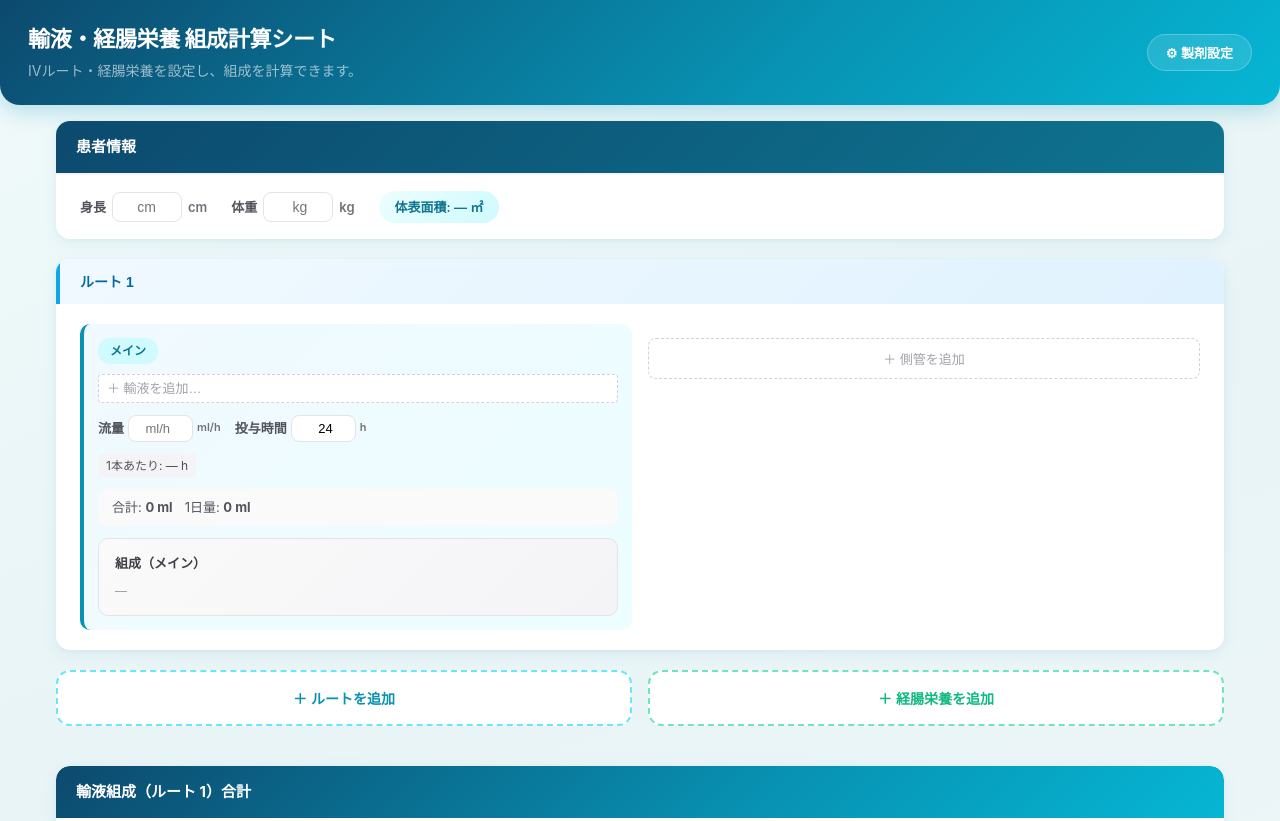
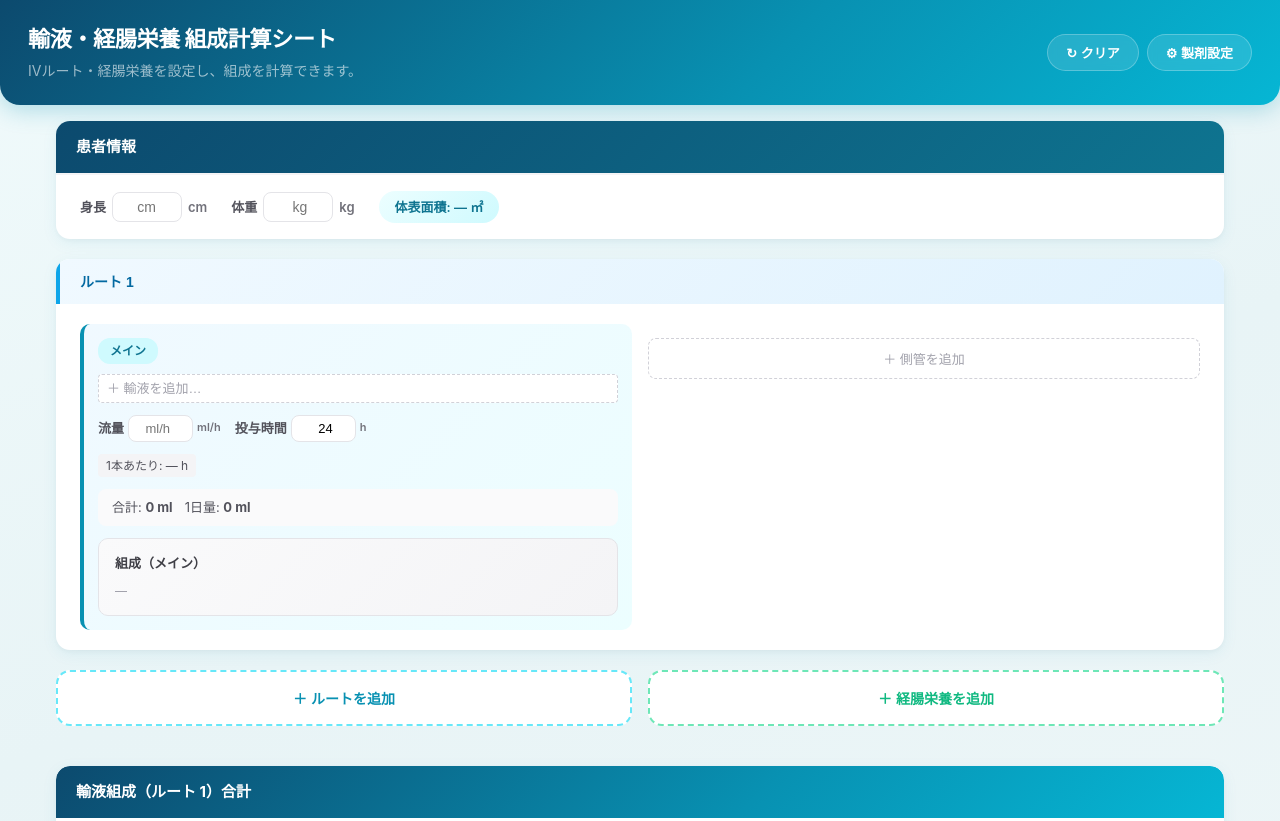
Before and after one commit to daichi439/iv-fluid-calculator, a plain HTML site: page index.html in a window 1280 px wide. Shown: the top 821 px of the page. Drawn offline with Linux system fonts and the light colour scheme.

Commit message:
Add clear all button functionality in index.html; implement clearAll function to reset input fields and routes, enhancing user experience with a confirmation prompt.

```diff
--- a/index.html
+++ b/index.html
@@ -297,7 +297,7 @@ body {
 <body>
 <div class="header">
   <div class="header-left"><h1>輸液・経腸栄養 組成計算シート</h1><p>IVルート・経腸栄養を設定し、組成を計算できます。</p></div>
-  <div class="header-right"><button class="btn-header" onclick="openSettings()">&#9881; 製剤設定</button></div>
+  <div class="header-right"><button class="btn-header" onclick="clearAll()">&#8635; クリア</button><button class="btn-header" onclick="openSettings()">&#9881; 製剤設定</button></div>
 </div>
 <div class="container">
   <div class="patient-card">
@@ -951,6 +951,8 @@ function loadState(){try{var r=localStorage.getItem(STORAGE_PREFIX+'state');if(!
   if(d.lines&&d.lines.length>0){routes=d.lines.map(function(l,i){return{id:'r'+(i+1),name:l.name||'ルート '+(i+1),main:{fluids:l.fluids.filter(function(e){return getFluidById(e.id)}),rate:l.rate||0,hours:l.hours!=null?l.hours:24},sides:[]}});
     nextRouteId=routes.length+1;return true}}catch(e){}return false}
 
+function clearAll(){if(!confirm('入力内容をすべてクリアしますか？'))return;document.getElementById('height').value='';document.getElementById('weight').value='';routes=[];nextRouteId=1;nextSideId=1;addRoute('iv');renderAll();recalc()}
+
 // Init
 document.getElementById('height').addEventListener('input',recalc);
 document.getElementById('weight').addEventListener('input',recalc);
```
